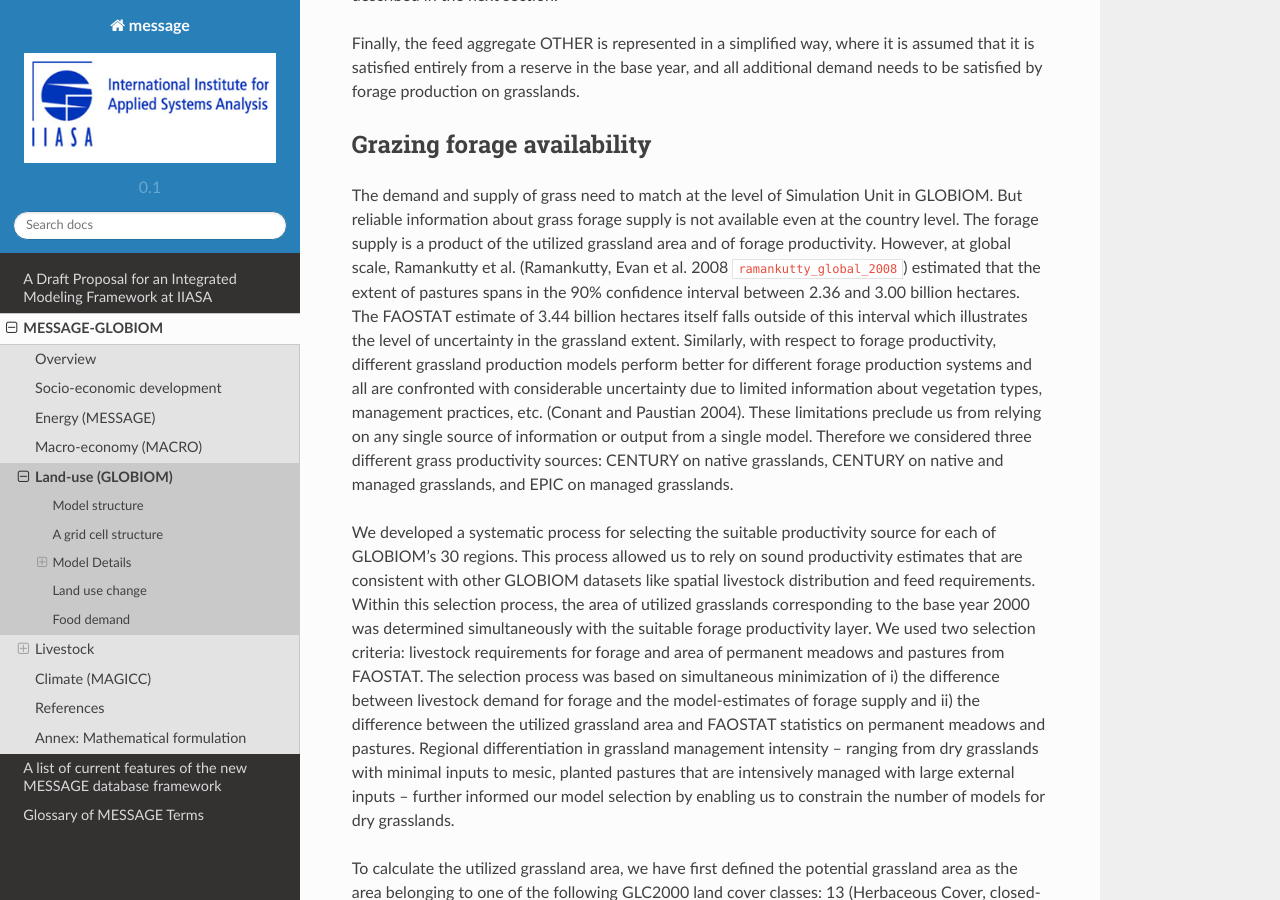
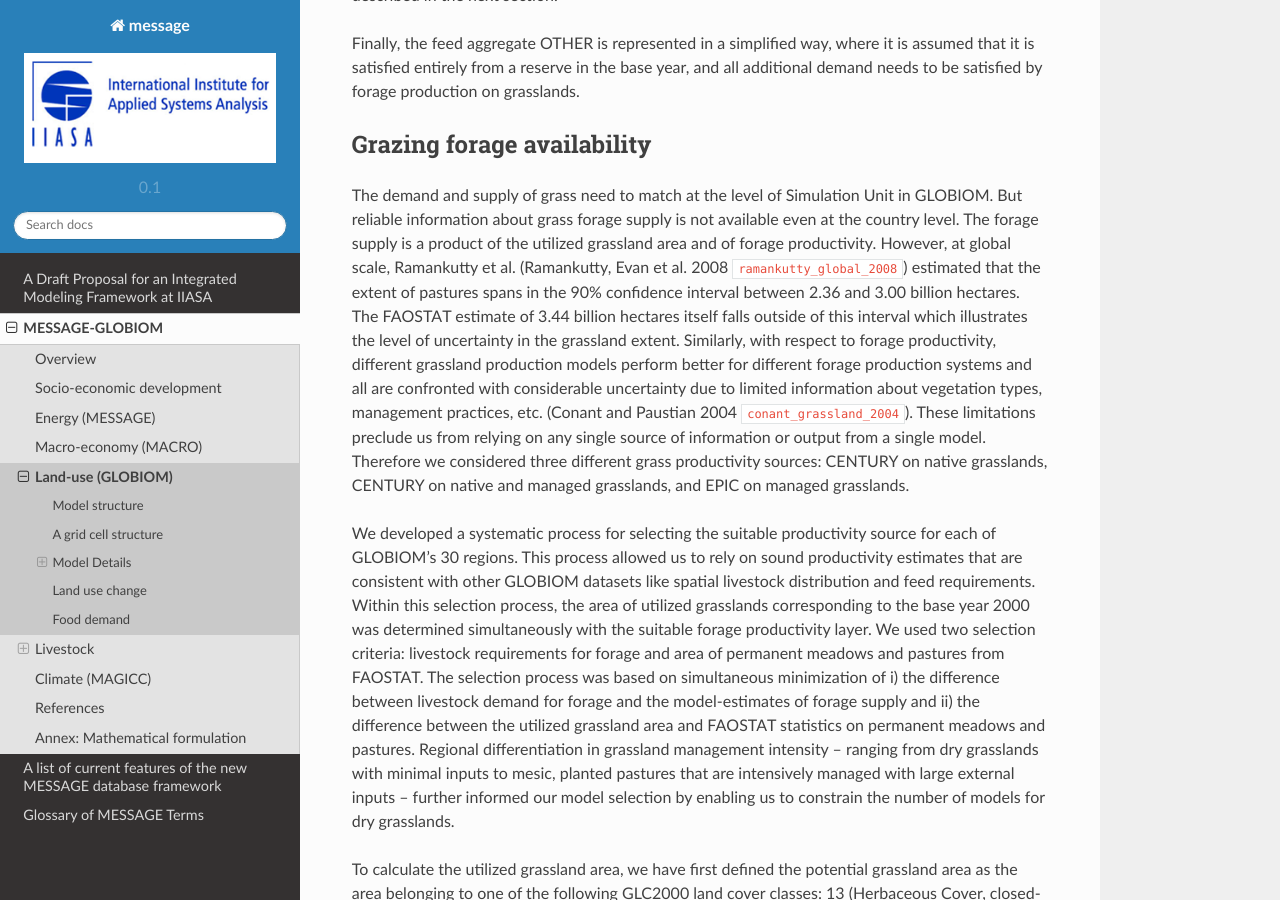
Before and after one commit to yiyi1991/message-ix-models, a Sphinx documentation site: the page built from doc/global/source/message_globiom/land_use/index.rst, in a window 1280 px wide and 900 px high, scrolled down 5694 px. Built offline with Sphinx 7.4.7 and the Read the Docs theme 2.0.0, drawn with Linux system fonts in a browser that asks for light colours; pages that are not in the unit, such as notebooks, are missing from menus; cross-references to code outside the pages are shown as plain code.

Commit message:
citation

```diff
--- a/doc/global/source/message_globiom/land_use/index.rst
+++ b/doc/global/source/message_globiom/land_use/index.rst
@@ -71,7 +71,7 @@
 
 Grazing forage availability
 ----
-The demand and supply of grass need to match at the level of Simulation Unit in GLOBIOM. But reliable information about grass forage supply is not available even at the country level. The forage supply is a product of the utilized grassland area and of forage productivity. However, at global scale, Ramankutty et al. (Ramankutty, Evan et al. 2008 :cite:`ramankutty_global_2008`) estimated that the extent of pastures spans in the 90% confidence interval between 2.36 and 3.00 billion hectares. The FAOSTAT estimate of 3.44 billion hectares itself falls outside of this interval which illustrates the level of uncertainty in the grassland extent. Similarly, with respect to forage productivity, different grassland production models perform better for different forage production systems and all are confronted with considerable uncertainty due to limited information about vegetation types, management practices, etc. (Conant and Paustian 2004). These limitations preclude us from relying on any single source of information or output from a single model. Therefore we considered three different grass productivity sources: CENTURY on native grasslands, CENTURY on native and managed grasslands, and EPIC on managed grasslands.
+The demand and supply of grass need to match at the level of Simulation Unit in GLOBIOM. But reliable information about grass forage supply is not available even at the country level. The forage supply is a product of the utilized grassland area and of forage productivity. However, at global scale, Ramankutty et al. (Ramankutty, Evan et al. 2008 :cite:`ramankutty_global_2008`) estimated that the extent of pastures spans in the 90% confidence interval between 2.36 and 3.00 billion hectares. The FAOSTAT estimate of 3.44 billion hectares itself falls outside of this interval which illustrates the level of uncertainty in the grassland extent. Similarly, with respect to forage productivity, different grassland production models perform better for different forage production systems and all are confronted with considerable uncertainty due to limited information about vegetation types, management practices, etc. (Conant and Paustian 2004 :cite:`conant_grassland_2004`). These limitations preclude us from relying on any single source of information or output from a single model. Therefore we considered three different grass productivity sources: CENTURY on native grasslands, CENTURY on native and managed grasslands, and EPIC on managed grasslands.
 
 We developed a systematic process for selecting the suitable productivity source for each of GLOBIOM’s 30 regions. This process allowed us to rely on sound productivity estimates that are consistent with other GLOBIOM datasets like spatial livestock distribution and feed requirements. Within this selection process, the area of utilized grasslands corresponding to the base year 2000 was determined simultaneously with the suitable forage productivity layer. We used two selection criteria: livestock requirements for forage and area of permanent meadows and pastures from FAOSTAT. The selection process was based on simultaneous minimization of  i) the difference between livestock demand for forage and the model-estimates of forage supply and ii) the difference between the utilized grassland area and FAOSTAT statistics on permanent meadows and pastures. Regional differentiation in grassland management intensity – ranging from dry grasslands with minimal inputs to mesic, planted pastures that are intensively managed with large external inputs – further informed our model selection by enabling us to constrain the number of models for dry grasslands.
 
```
